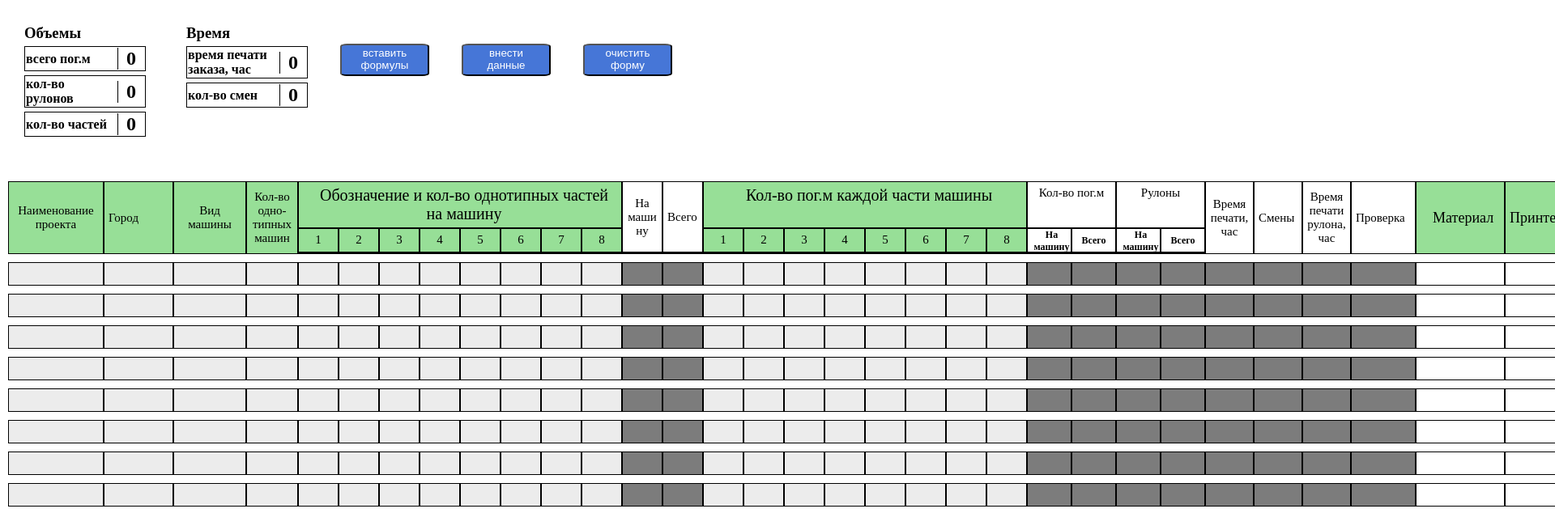
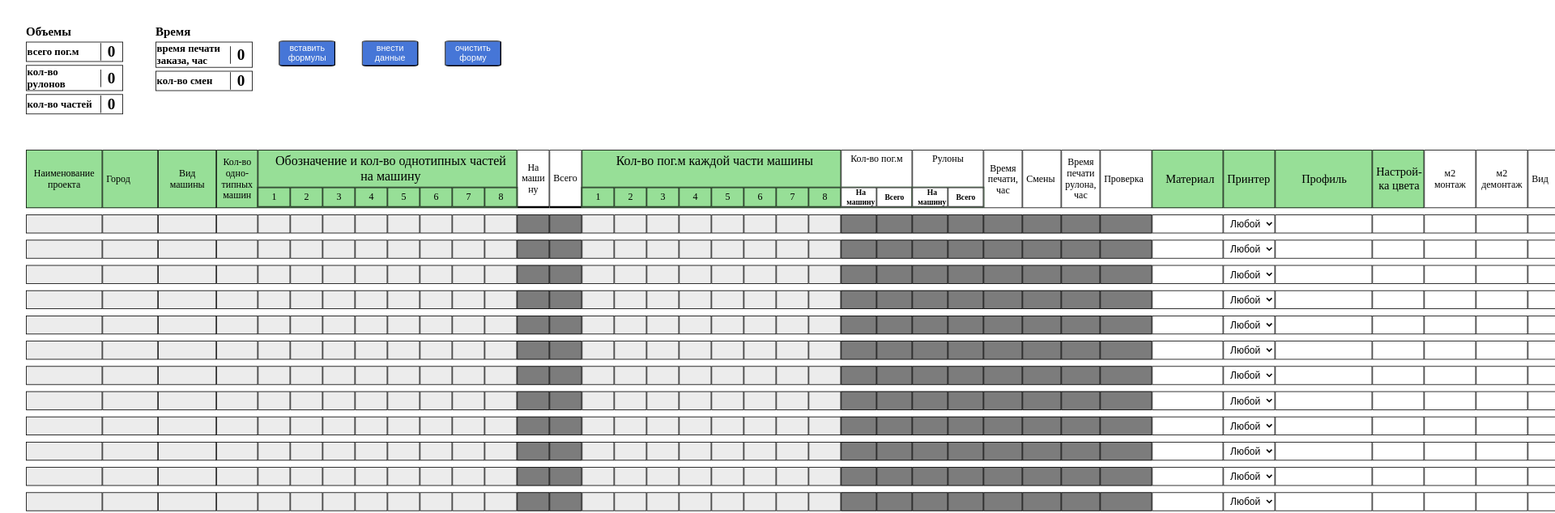
Before and after one commit to umer134/SV_Table_CRM, a React (Vite) app: page / in a window 1280 px wide. Shown: the top 634 px of the page at 81% size, 1920 px wide, since content can reach past the window. Built offline with nearby package versions, Linux system fonts and the light colour scheme.

Commit message:
need selectors to material and profile

```diff
--- a/src/App.css
+++ b/src/App.css
@@ -4,10 +4,14 @@
   padding: 0;
 }
 
+body {
+  transform: scale(0.8);
+  transform-origin: top left;
+}
 
 .FormTable .container{
   margin-top: 30px;
-  margin-left: 30px;
+  margin-left: 40px;
 }
 
 .container{
@@ -42,11 +46,16 @@ p{
   margin-left: 50px;
 }
 
+.btns-block{
+  display: flex;
+  align-items: center;
+}
+
 .inp-formuls{
   height: 40px;
-  width: 110px;
-  margin-top: 24px;
+  width: 88px;
   margin-left: 40px;
+  margin-bottom: 54px;
   padding: 7px;
   padding-top: 2px;
   border-radius: 8%;
@@ -70,7 +79,7 @@ p{
 
 .form-boxes {
   margin-top: 50px;
-  margin-left: 10px;
+  margin-left: 40px;
 }
 
 .form-boxes .container div{
--- a/src/components/formInputs/FormInputs.jsx
+++ b/src/components/formInputs/FormInputs.jsx
@@ -44,7 +44,14 @@ const FormInputs = () => {
                     <div name="formul-result" className="time-printing-roll-result"></div>
                     <div name="formul-result" className="checking-result"></div>
                     <div name="formul-result" className="material-result"></div>
-                    <div name="formul-result" className="printer-result"></div>
+                    <select name="formul-result" className="printer-result">
+                        <option value="">Любой</option>
+                        <option value="">PLUS 3</option>
+                        <option value="">PLUS 2</option>
+                        <option value="">PLUS 1</option>
+                        <option value="">300</option>
+                        <option value="">Плоттер</option>
+                    </select>
                     <div name="formul-result" className="profile-result"></div>
                     <div name="formul-result" className="color-settings-result"></div>
                     <div name="formul-result" className="montage-result"></div>
--- a/src/components/formInputs/formInputs.css
+++ b/src/components/formInputs/formInputs.css
@@ -6,7 +6,7 @@
 
 
 .FormInputs {
-    margin-left: 10px;
+    margin-left: 40px;
     min-width: 100%;
 }
 
@@ -138,6 +138,7 @@ padding-right: 5px;
     display: flex;
     align-items: center;
     justify-content: center;
+    padding: 0;
 }
 
 .material-result,
```
